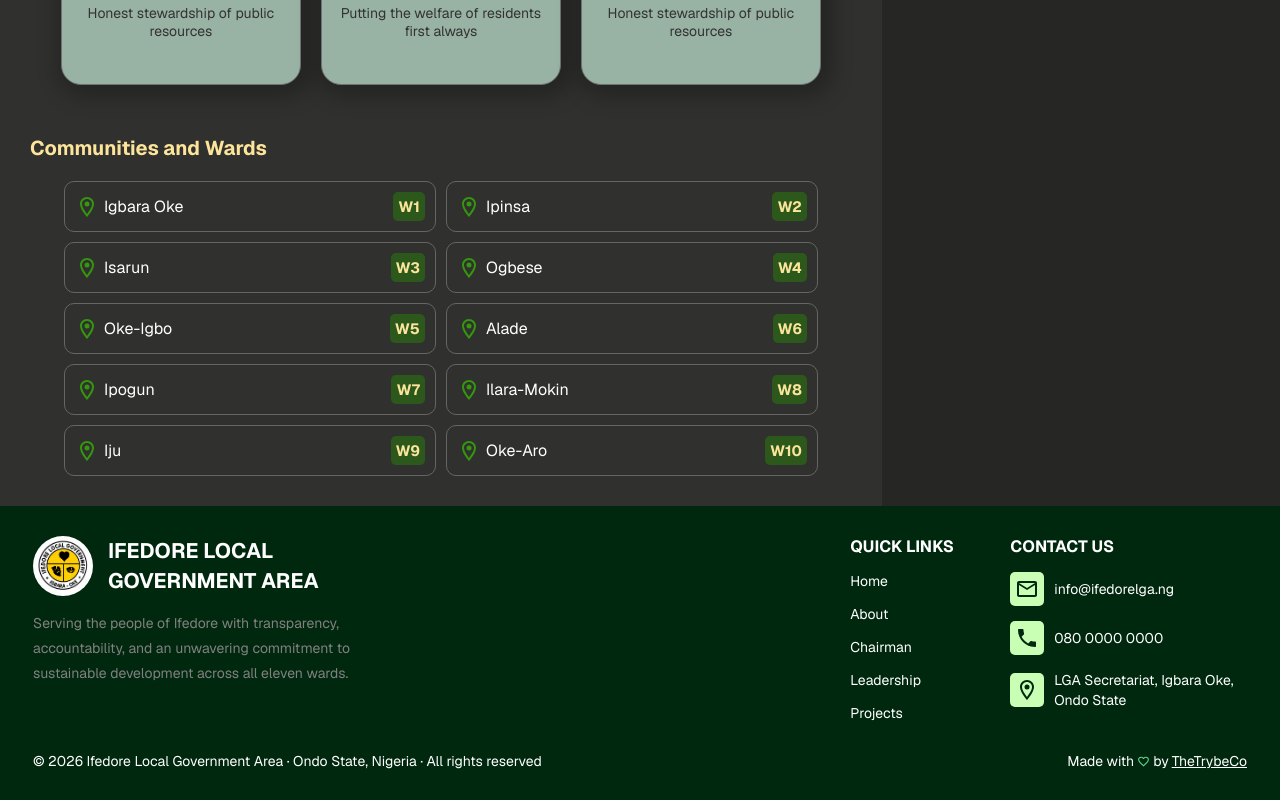
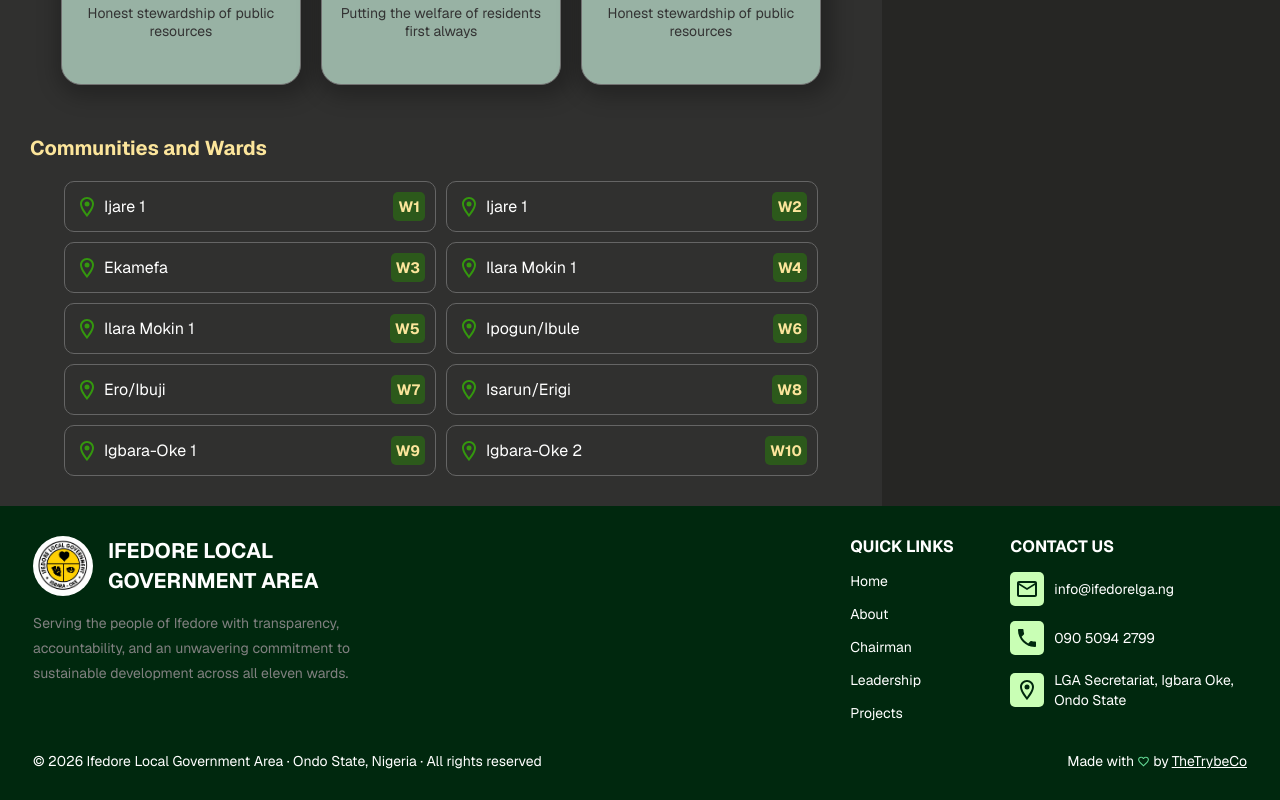
Before and after one commit to Moyo-Okans/ifedore-frontend, a React (Vite) app: page /about in a window 1280 px wide. Shown: the part 1641-2441 px from the top of the page. Built offline with nearby package versions, Linux system fonts and the light colour scheme.

Commit message:
Replaced Isarun in all pages

```diff
--- a/src/components/Footer.jsx
+++ b/src/components/Footer.jsx
@@ -54,7 +54,7 @@ unwavering commitment to sustainable development across all eleven wards.</p>
                   borderRadius: '5px'
                 }}/>
               <div className="fd-text">
-                <p>080 0000 0000</p>
+                <p>090 5094 2799</p>
 
               </div>
             </div>
--- a/src/pages/About.jsx
+++ b/src/pages/About.jsx
@@ -110,52 +110,52 @@ function About() {
 
                 <div className="community">
 
-                    <p><LocationOnOutlinedIcon sx={{ color: '#34970E'}}/> Igbara Oke</p>
+                    <p><LocationOnOutlinedIcon sx={{ color: '#34970E'}}/> Ijare 1</p>
                     <h2 className="ward">W1</h2>
                 </div>
                 <div className="community">
 
-                    <p><LocationOnOutlinedIcon sx={{ color: '#34970E'}}/> Ipinsa</p>
+                    <p><LocationOnOutlinedIcon sx={{ color: '#34970E'}}/> Ijare 1</p>
                     <h2 className="ward">W2</h2>
                 </div>
                 <div className="community">
 
-                    <p><LocationOnOutlinedIcon sx={{ color: '#34970E'}}/> Isarun</p>
+                    <p><LocationOnOutlinedIcon sx={{ color: '#34970E'}}/> Ekamefa</p>
                     <h2 className="ward">W3</h2>
                 </div>
                 <div className="community">
 
-                    <p><LocationOnOutlinedIcon sx={{ color: '#34970E'}}/> Ogbese</p>
+                    <p><LocationOnOutlinedIcon sx={{ color: '#34970E'}}/> Ilara Mokin 1</p>
                     <h2 className="ward">W4</h2>
                 </div>
                 <div className="community">
 
-                    <p><LocationOnOutlinedIcon sx={{ color: '#34970E'}}/> Oke-Igbo</p>
+                    <p><LocationOnOutlinedIcon sx={{ color: '#34970E'}}/> Ilara Mokin 1</p>
                     <h2 className="ward">W5</h2>
                 </div>
                 <div className="community">
 
-                    <p><LocationOnOutlinedIcon sx={{ color: '#34970E'}}/> Alade</p>
+                    <p><LocationOnOutlinedIcon sx={{ color: '#34970E'}}/> Ipogun/Ibule</p>
                     <h2 className="ward">W6</h2>
                 </div>
                 <div className="community">
 
-                    <p><LocationOnOutlinedIcon sx={{ color: '#34970E'}}/> Ipogun</p>
+                    <p><LocationOnOutlinedIcon sx={{ color: '#34970E'}}/> Ero/Ibuji</p>
                     <h2 className="ward">W7</h2>
                 </div>
                 <div className="community">
 
-                    <p><LocationOnOutlinedIcon sx={{ color: '#34970E'}}/> Ilara-Mokin</p>
+                    <p><LocationOnOutlinedIcon sx={{ color: '#34970E'}}/> Isarun/Erigi</p>
                     <h2 className="ward">W8</h2>
                 </div>
                 <div className="community">
 
-                    <p><LocationOnOutlinedIcon sx={{ color: '#34970E'}}/> Iju</p>
+                    <p><LocationOnOutlinedIcon sx={{ color: '#34970E'}}/> Igbara-Oke 1</p>
                     <h2 className="ward">W9</h2>
                 </div>
                 <div className="community">
 
-                    <p><LocationOnOutlinedIcon sx={{ color: '#34970E'}}/> Oke-Aro</p>
+                    <p><LocationOnOutlinedIcon sx={{ color: '#34970E'}}/> Igbara-Oke 2</p>
                     <h2 className="ward">W10</h2>
                 </div>
             </div>
@@ -172,7 +172,7 @@ function About() {
               </div>
               <div className='fact'>
                   <p className='fact-right'>HQ</p>
-                  <p className='fact-left'>Isarun</p>
+                  <p className='fact-left'>Igbara Oke</p>
               </div>
               <div className='fact'>
                   <p className='fact-right'>Created</p>
@@ -223,7 +223,7 @@ function About() {
               </div>
               <div className='fact'>
                   <p className='fact-right'>HQ</p>
-                  <p className='fact-left'>Isarun</p>
+                  <p className='fact-left'>Igbara-Oke</p>
               </div>
               <div className='fact'>
                   <p className='fact-right'>Created</p>
--- a/src/pages/Chairman.jsx
+++ b/src/pages/Chairman.jsx
@@ -28,15 +28,15 @@ function Chairman() {
           <p className='office'>OFFICE OF THE EXECUTIVE CHAIRMAN</p>
           <h2>Hon. Oladipupo Ajibola. A</h2>
           <p className='location'>Ifedore Local Government Area · Ondo State</p>
-          <p className='tenure'>In office since [Month, Year]</p>
+          <p className='tenure'>In office since [February, 2025]</p>
           <div className="chairmanbtn">
 
-            <a href="mailto:chairman@ifedorelga.gov.ng" className="chairbtn">
+            <a href="mailto:info@ifedorelga.ng" className="chairbtn">
               <EmailOutlinedIcon />
               Official Mail
             </a>
 
-            <a href="tel:+2348079999989" className="chairbtn">
+            <a href="tel:+2349050942799" className="chairbtn">
               <LocalPhoneOutlinedIcon />
               Official Phone
             </a>
@@ -169,7 +169,11 @@ function Chairman() {
         </div>
         <div className="sendmessage">
           <p>Have a concern or suggestion for the Executive Chairman's office? We welcome your feedback.</p>
-          <button className="messagebtn">Write to the Chairman</button>
+          <a href="mailto:info@ifedorelga.ng" className="messagebtn">
+
+            Write to the Chairman
+
+          </a>
         </div>
       </div>
 
--- a/src/pages/Contact.jsx
+++ b/src/pages/Contact.jsx
@@ -170,14 +170,14 @@ function Contact() {
                   <FmdGoodOutlinedIcon sx={{ color: '#00280e', background: '#C9FFB5', padding: '5px', borderRadius: '5px' }}/>
                   <div className="cb-right">
                     <p className="cb-header">Address</p>
-                    <p className="cb-text">LGA Secretariat, Isarun, Ifedore, Ondo State</p>
+                    <p className="cb-text">LGA Secretariat, Igbara Oke, Ondo State</p>
                   </div>
                 </div>
                 <div className="contact-box">
                   <LocalPhoneIcon sx={{ color: '#00280e', background: '#C9FFB5', padding: '5px', borderRadius: '5px' }}/>
                   <div className="cb-right">
                     <p className="cb-header">Office Line</p>
-                    <p className="cb-text">080 0000 0000</p>
+                    <p className="cb-text">0905 094 2799 </p>
                   </div>
                 </div>
                 <div className="contact-box">
@@ -216,14 +216,14 @@ function Contact() {
                 <FmdGoodOutlinedIcon sx={{ color: '#00280e', background: '#C9FFB5', padding: '5px', borderRadius: '5px' }}/>
                 <div className="cb-right">
                   <p className="cb-header">Address</p>
-                  <p className="cb-text">LGA Secretariat, Isarun, Ifedore, Ondo State</p>
+                  <p className="cb-text">LGA Secretariat, Igbara Oke, Ondo State</p>
                 </div>
               </div>
               <div className="contact-box">
                 <LocalPhoneIcon sx={{ color: '#00280e', background: '#C9FFB5', padding: '5px', borderRadius: '5px' }}/>
                 <div className="cb-right">
                   <p className="cb-header">Office Line</p>
-                  <p className="cb-text">080 0000 0000</p>
+                  <p className="cb-text">0905 094 2799</p>
                 </div>
               </div>
               <div className="contact-box">
--- a/src/pages/Home.jsx
+++ b/src/pages/Home.jsx
@@ -33,7 +33,7 @@ const galleryImages = [
 ];
 
 const attractions = [
-  { name: "Cave Of Ashes (Ijare)",   ward: "Isa-Oworo",   img: attraction1 },
+  { name: "Cave Of Ashes (Ijare/Isarun)",   ward: "Isa-Oworo",   img: attraction1 },
   { name: "Smokin Hills Golf Resort", ward: "Ilara-Mokin", img: attraction2 },
   { name: "Igbara-Oke Hills",         ward: "Igbara-Oke",  img: attraction3 },
   { name: "Premier Holiday Resort",  ward: "Igbara-Oke",  img: attraction4 },
@@ -41,7 +41,7 @@ const attractions = [
 
 const projects = [
   { icon: WaterDropOutlinedIcon, name: "Rural water supply scheme",    loc: "Ipinsa & Oke-Igbo communities", status: "Completed",   statusClass: "status-done" },
-  { icon: BoltOutlinedIcon,      name: "Street lighting installation", loc: "Isarun township roads",          status: "In progress", statusClass: "status-prog" },
+  { icon: BoltOutlinedIcon,      name: "Street lighting installation", loc: "All wards in Ifedore LGA",          status: "In progress", statusClass: "status-prog" },
   { icon: LocalHospitalOutlinedIcon, name: "Health centre renovation", loc: "Ward 4 — Ogbese",               status: "Completed",   statusClass: "status-done" },
   { icon: WaterDropOutlinedIcon, name: "Rural water supply scheme",    loc: "Ipinsa & Oke-Igbo communities", status: "Completed",   statusClass: "status-done" },
 ];
--- a/src/pages/Leadership.jsx
+++ b/src/pages/Leadership.jsx
@@ -50,7 +50,7 @@ function Leadership() {
                     <div className="chairmanpic"><img src={vicechairman} alt="Executive Chairman" /></div>
                 <div className="chairmaninfo">
                   <span>Vice Chairman</span>
-                  <h3>Hon. Oladipupo Ajibola. A</h3>
+                  <h3>Hon. Mrs. Ajibola Ijimakinwa</h3>
                   <p>Supports the Executive Chairman and oversees supervisory councilor activities and ward coordination</p>
                 </div>
               </div>
--- a/src/styles/home.css
+++ b/src/styles/home.css
@@ -213,7 +213,7 @@ padding-inline: 30px;}
   gap: 20px;
 }
 .news-card {
-    height: 370px;
+    /* height: 370px; */
     width: 32%;
   border: 1px solid #555;
   border-radius: 20PX;
@@ -227,7 +227,7 @@ padding-inline: 30px;}
 
 }
 .news-thumb {
-  height: 200px;
+  height: 170px;
   display: flex; align-items: center; justify-content: center;
   font-size: 36px;
 }
```
